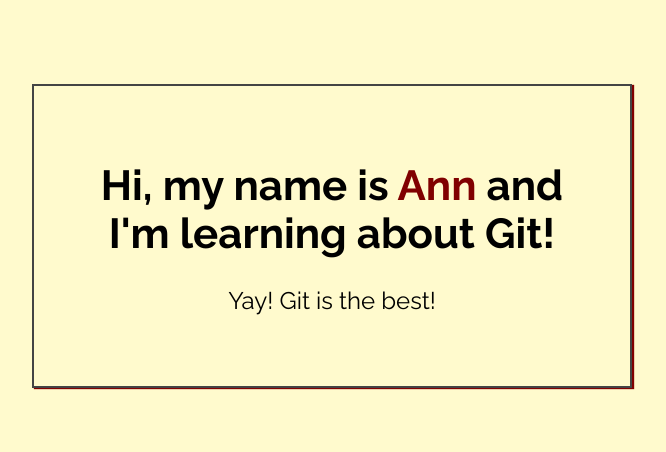
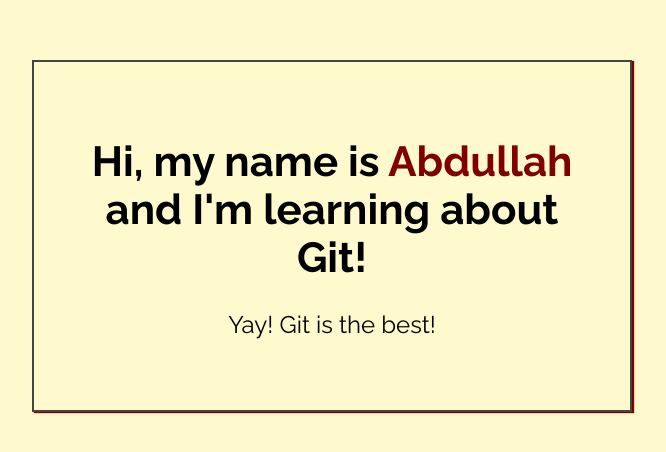
Before and after one commit to AbdullahJ99/my-first-repo, a plain HTML site: page index.html in a window 1280 px wide. Shown: the part 164-616 px from the top of the page, without its empty margins (308-974 px from the left). Drawn offline with Linux system fonts and the light colour scheme.

Commit message:
Added name to index.html

```diff
--- a/index.html
+++ b/index.html
@@ -14,7 +14,7 @@
 <body>
 
     <div class="greeting">
-        <h1>Hi, my name is <span class="highlight">Ann</span> and I'm learning about Git! </h1>
+        <h1>Hi, my name is <span class="highlight">Abdullah</span> and I'm learning about Git! </h1>
 
         <p>Yay! Git is the best!</p>
     </div>
```
